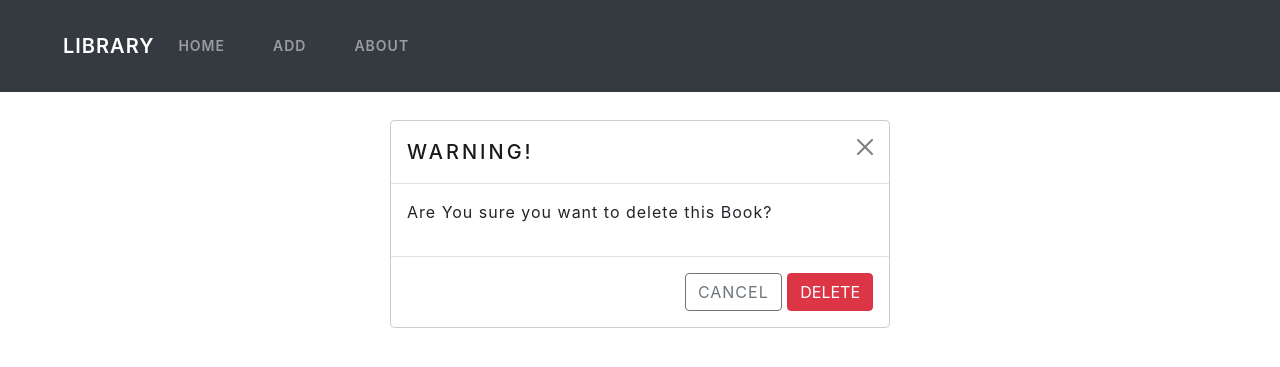
After one commit to Ravishka2000/Library-Management-System, a Django app: template templates/dashboard/bookdelete.html in a window 1280 px wide. The commit adds this page. Shown: the top 367 px of the page. Run offline with Django 3.2, Linux system fonts and the light colour scheme; the template is opened without the code that fills it, so the values that code supplies are empty; some libraries are stand-ins or nearby versions.

Commit message:
Create Delete Book

```diff
--- a/dashboard/urls.py
+++ b/dashboard/urls.py
@@ -6,4 +6,5 @@ urlpatterns = [
     path('', views.index, name='dashboard-index'),
     path('add/', views.addbook, name='book-add'),
     path('update/<str:pk>', views.updatebook, name='book-update'),
+    path('delete/<str:pk>', views.deletebook, name='book-delete'),
 ]
--- a/templates/dashboard/addbook.html
+++ b/templates/dashboard/addbook.html
@@ -3,7 +3,7 @@
 {% load crispy_forms_tags %}
 
 {% block title %}
-    Add Book
+    {{ heading }}
 {% endblock %}
 
 {% block content %}
--- /dev/null
+++ b/templates/dashboard/bookdelete.html
@@ -0,0 +1,37 @@
+{% extends 'partials/base.html' %}
+
+{% load crispy_forms_tags %}
+
+{% block title %}
+    Delete Book
+{% endblock %}
+
+{% block content %}
+
+    <div class="container">
+      <div class="modal-dialog" role="document">
+        <div class="modal-content">
+          <div class="modal-header">
+            <h5 class="modal-title">Warning!</h5>
+            <a href="{% url 'dashboard-index' %}">
+                <button type="button" class="btn-close" data-bs-dismiss="modal" aria-label="Close">
+                    <span aria-hidden="true"></span>
+                </button>
+            </a>
+          </div>
+          <div class="modal-body">
+            <p>Are You sure you want to delete this Book?</p>
+          </div>
+          <div class="modal-footer">
+              <form action="" method="post">
+                {% csrf_token %}
+                <a href="{% url 'dashboard-index' %}" class="btn btn-outline-secondary">Cancel</a>
+                <input type="submit" class="btn btn-danger" value="Delete">
+              </form>
+          </div>
+        </div>
+      </div>
+    </div>
+
+
+{% endblock %}
--- a/templates/dashboard/index.html
+++ b/templates/dashboard/index.html
@@ -33,7 +33,7 @@
                             <td>
                                 <a href="" class="btn btn-info">View</a>
                                 <a href="{% url 'book-update' book.id %}" class="btn btn-success">Update</a>
-                                <a href="" class="btn btn-danger">Delete</a>
+                                <a href="{% url 'book-delete' book.id %}" class="btn btn-danger">Delete</a>
                             </td>
                         </tr>
                     {% endfor %}
```
Also changed, not shown: dashboard/views.py (+8 -0 lines).
